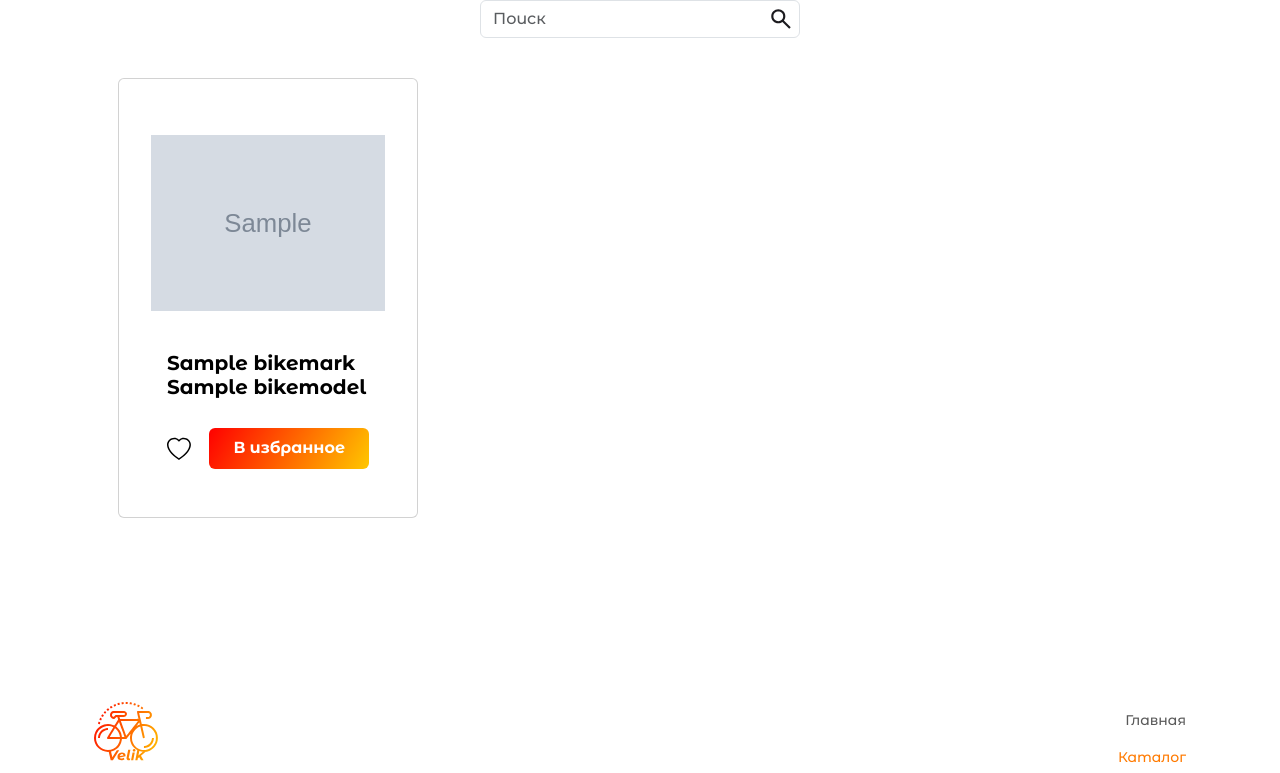
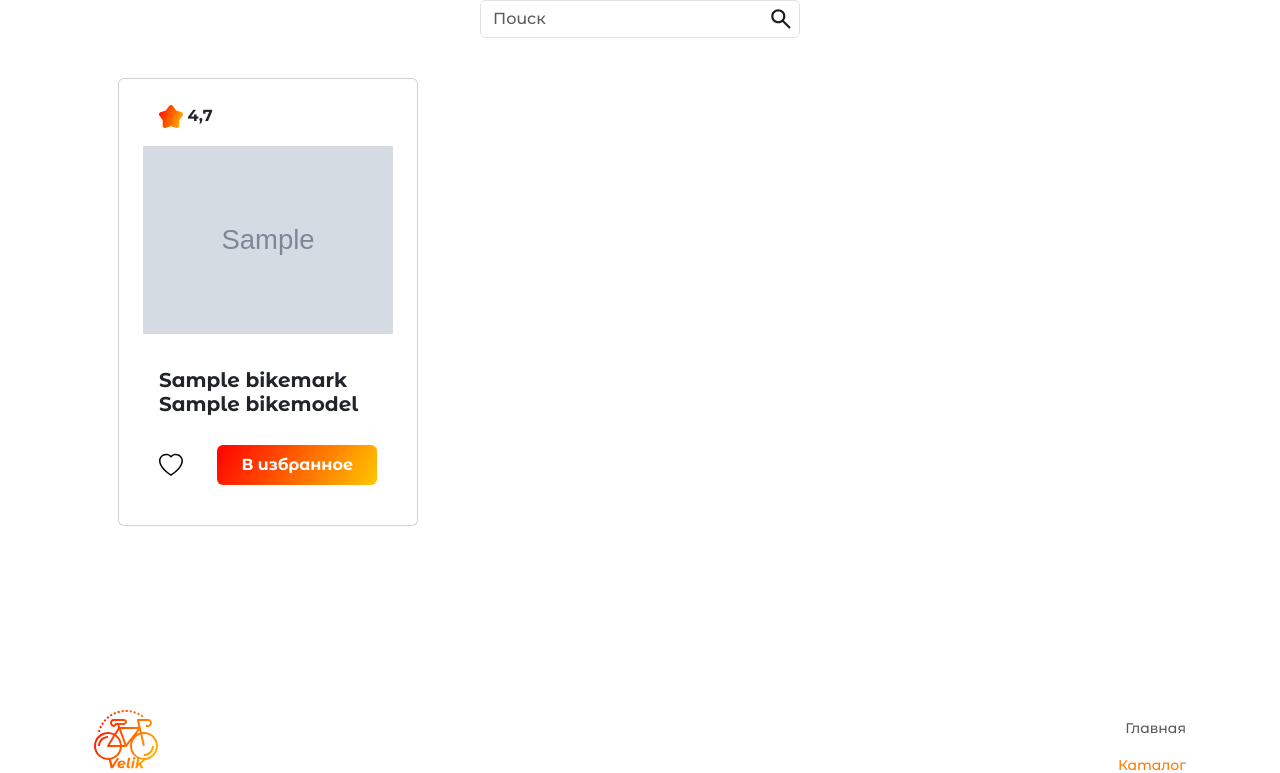
Before and after one commit to VadimBarinov/Site-Velik, a Django app: page /catalog/ in a window 1280 px wide. Shown: the part 128-901 px from the top of the page. Run offline with Django 5.2, Linux system fonts and the light colour scheme; tables that the repository leaves empty hold one stand-in row (values such as "Sample post"); grey boxes marked "Sample" are stand-in pictures.

Commit message:
created stars

```diff
--- a/catalog/static/catalog/css/styles.css
+++ b/catalog/static/catalog/css/styles.css
@@ -151,7 +151,7 @@ body {
 }
 
 .card {
-  padding: 2rem 2rem 2rem 2rem;
+  padding: 1.5rem 1.5rem 1.5rem 1.5rem;
   margin: 1.5rem 1.5rem 1.5rem 1.5rem;
   border: 0px;
   cursor: pointer;
@@ -187,6 +187,10 @@ body {
 .btn-heart {
   padding: 0.5rem 0rem 0.5rem 0rem !important;
   margin-right: auto !important;
+}
+
+.card-star a {
+  padding: 0 1rem 0 0!important;
 }
 
 .btn-card {
--- a/catalog/templates/catalog/list_bikes.html
+++ b/catalog/templates/catalog/list_bikes.html
@@ -5,6 +5,11 @@
     <div class="my-card-col col-12 col-md-6 col-lg-4">
       <a class="onclick-card" href="{{bike.get_absolute_url}}">
         <div class="card">
+          <div class="card-star">
+            <a class="btn" href="#" type="button">
+              <img src="{% static 'catalog/images/grad_star.svg' %}" /> 4,7
+            </a>
+          </div>
           <img src="{% static bike.img_url %}" class="card-img-top" />
           <div class="card-body">
             <div class="card-title-container">
```
Also changed, not shown: catalog/static/catalog/images/black_star.svg (added), catalog/static/catalog/images/black_star_large.svg (added), catalog/static/catalog/images/grad_star.svg (added), catalog/static/catalog/images/grad_star_large.svg (added).
